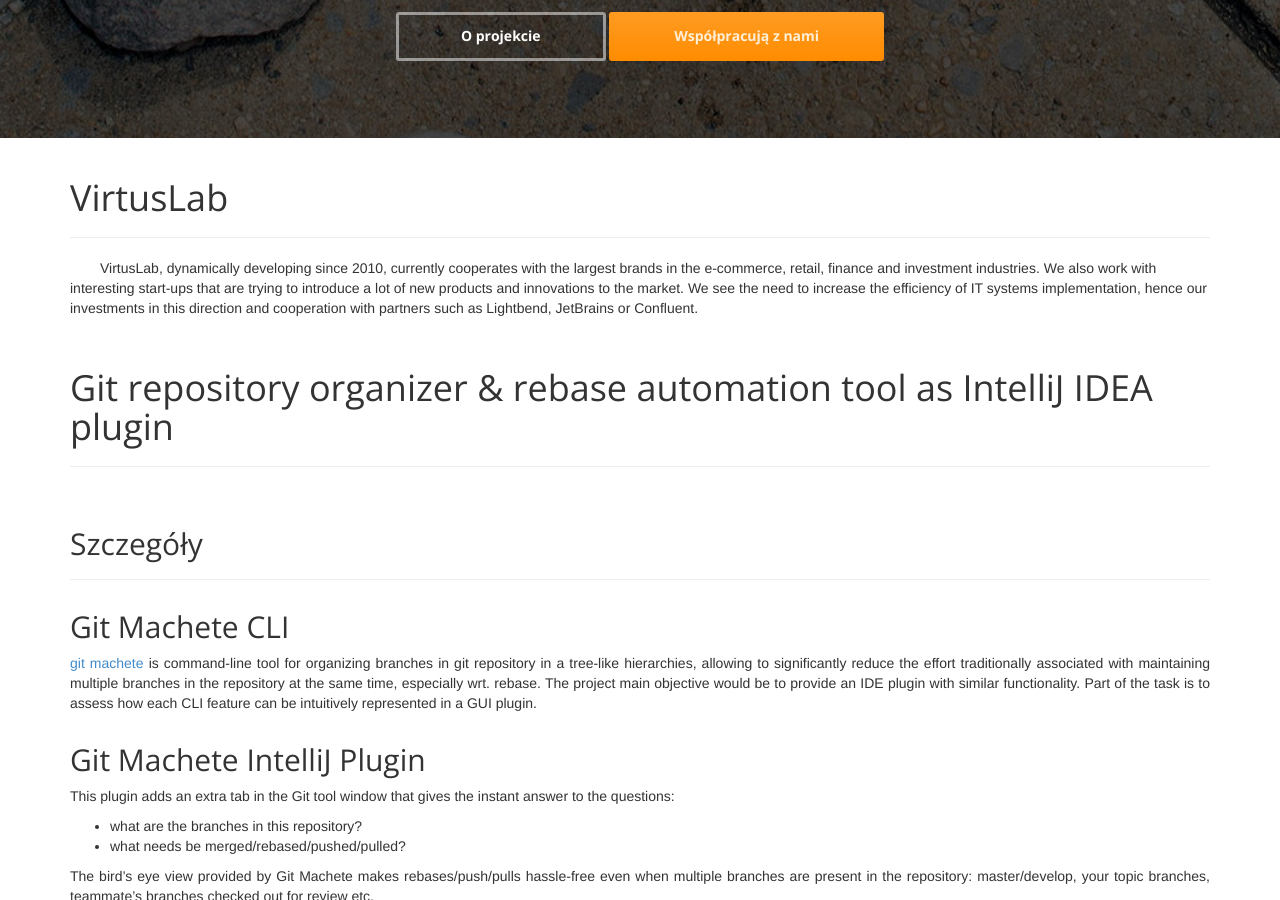
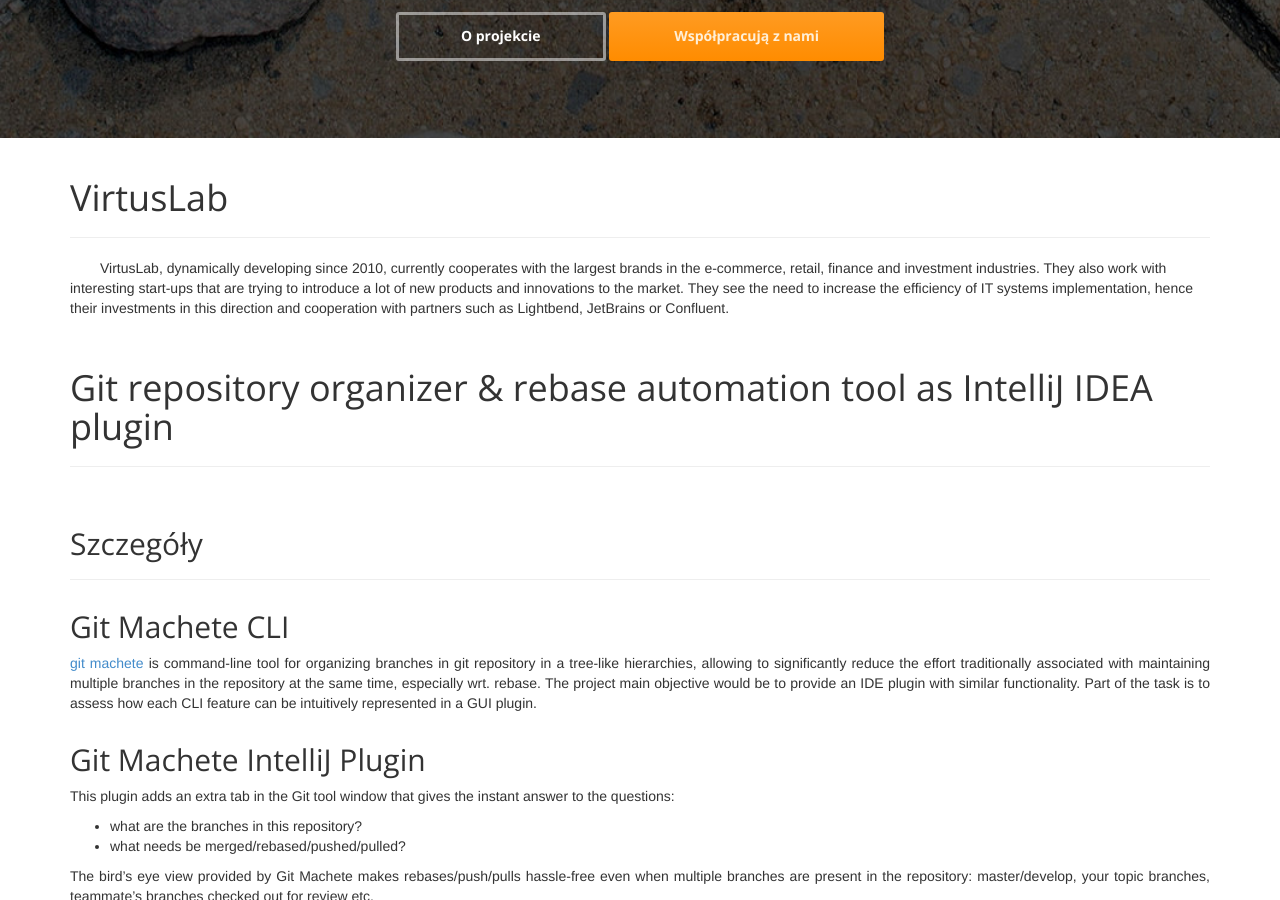
Before and after one commit to KSIUJ/pz.ksi, a Jekyll site: the page built from _companies/virtuslab-git-repository-organizer-rebase-automation-tool-as-intellij-idea-plugin.markdown, in a window 1280 px wide and 900 px high, scrolled down 382 px. Built offline with Jekyll 4.4.1, drawn with Linux system fonts in a browser that asks for light colours; nearby versions of some CDN libraries.

Commit message:
[git-machete-intellij-plugin] 3rd-person-ize company description

```diff
--- a/_companies/virtuslab-git-repository-organizer-rebase-automation-tool-as-intellij-idea-plugin.markdown
+++ b/_companies/virtuslab-git-repository-organizer-rebase-automation-tool-as-intellij-idea-plugin.markdown
@@ -4,7 +4,11 @@
 company: VirtusLab
 company_img:
 company_desc: |
-    VirtusLab, dynamically developing since 2010, currently cooperates with the largest brands in the e-commerce, retail, finance and investment industries. We also work with interesting start-ups that are trying to introduce a lot of new products and innovations to the market. We see the need to increase the efficiency of IT systems implementation, hence our investments in this direction and cooperation with partners such as Lightbend, JetBrains or Confluent.
+    VirtusLab, dynamically developing since 2010,
+    currently cooperates with the largest brands in the e-commerce, retail, finance and investment industries.
+    They also work with interesting start-ups that are trying to introduce a lot of new products and innovations to the market.
+    They see the need to increase the efficiency of IT systems implementation,
+    hence their investments in this direction and cooperation with partners such as Lightbend, JetBrains or Confluent.
 project: |
     Git repository organizer & rebase automation tool as IntelliJ IDEA plugin
 project_img:
```
